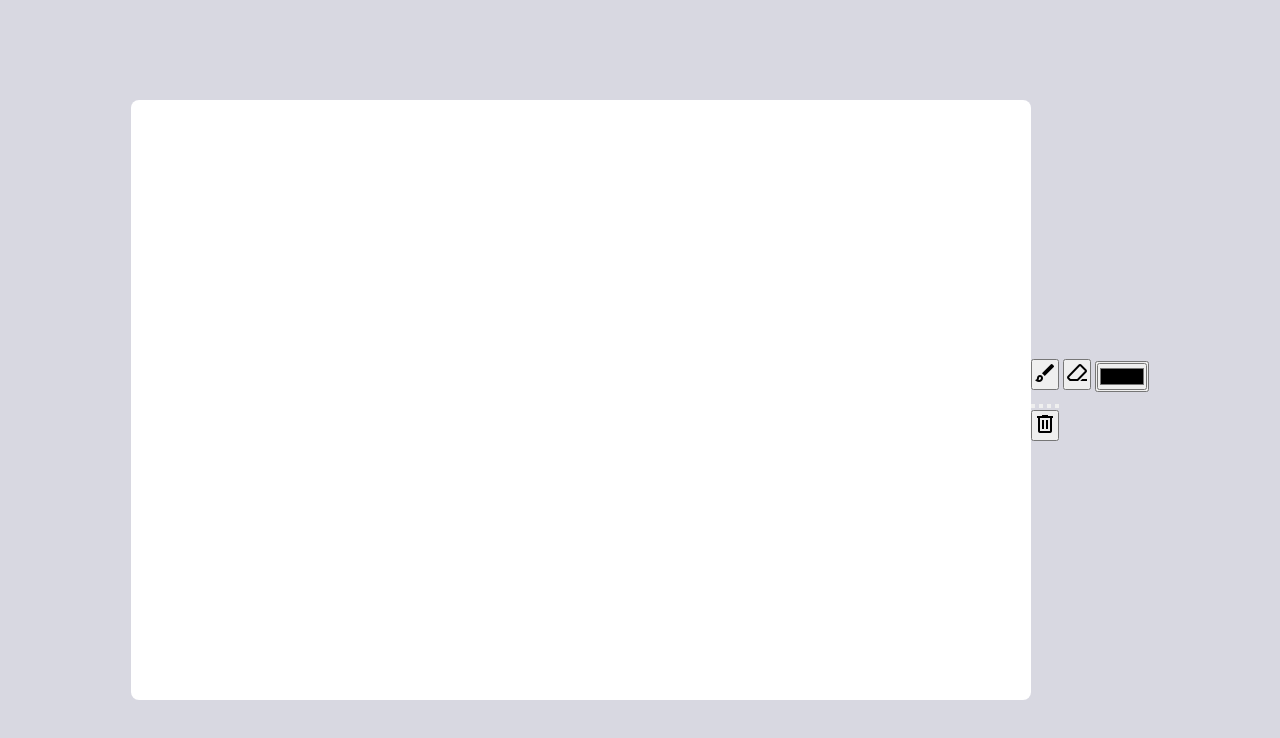
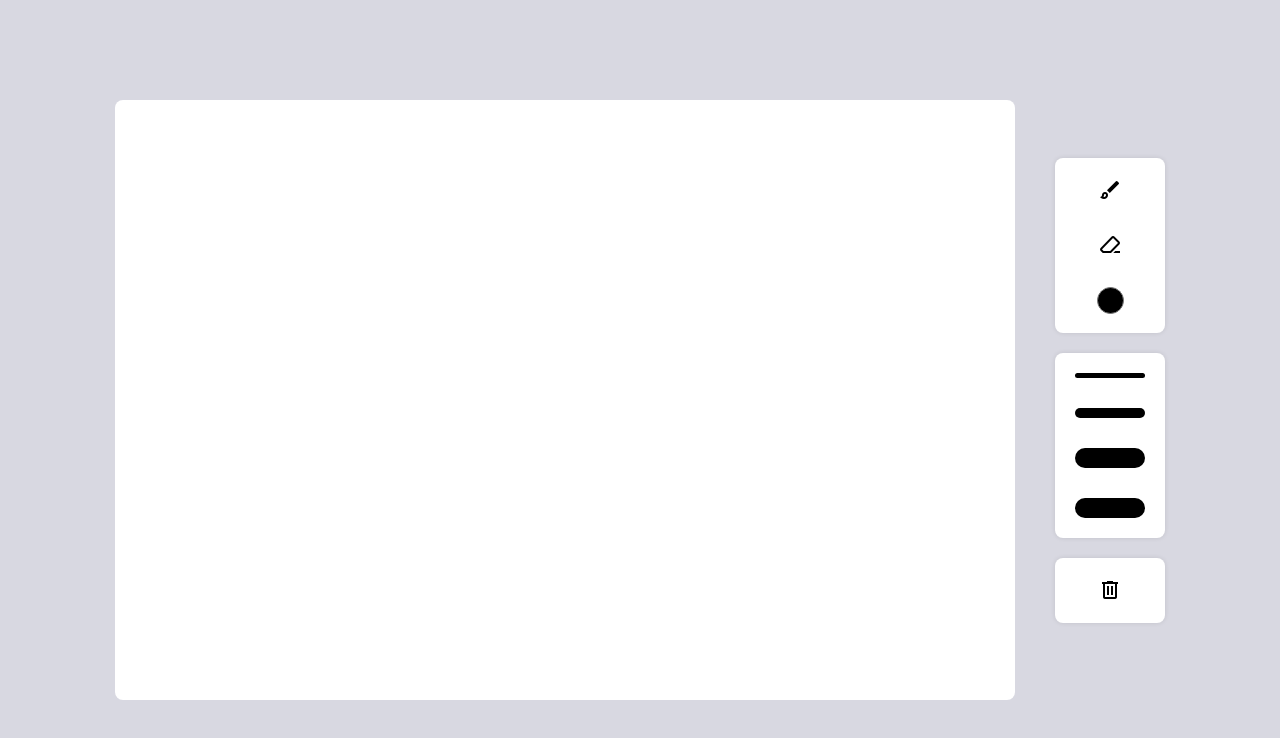
Before and after one commit to Andreysson-Araujo/myPaint, a plain HTML site: page index.html in a window 1280 px wide. Drawn offline with nearby package versions, Linux system fonts and the light colour scheme.

Commit message:
finalizando estilizacao

```diff
--- a/css/style.css
+++ b/css/style.css
@@ -21,3 +21,77 @@ canvas{
     align-items: center;
     justify-content: center;
 }
+.tool-box {
+    width: 110px;
+    background-color: #fff;
+    border-radius: 8px;
+    box-shadow: 0 0 5px rgba(0, 0, 0, 0.1);
+    margin-left: 40px;
+    padding: 10px;
+    display: flex;
+    flex-direction: column;
+    gap: 10px;
+    margin-bottom: 20px;
+}
+
+.button_tool, .button_size{
+    height: 45px;
+    border: none;
+    border-radius: 5px;
+    cursor: pointer;
+    display: flex;
+    align-items: center;
+    justify-content: center;
+    background: none;
+}
+
+.button_tool > span {
+    font-size: 1,8rem;
+}
+
+.button_tool :hover{
+    background-color: #f2f2f2;
+}
+
+.input_color{
+    width: 45px;
+    height: 45px;
+    border: none;
+    background: none;
+    cursor: pointer;
+    padding: 5px 7px;
+}
+
+.input_color::-webkit-color-swatch{
+    border-radius: 100px;
+}
+
+.button_size{
+    padding: 10px;
+    height: auto;
+}
+
+.button_size:hover{
+    background-color:#d8d8e1;
+}
+
+.button_size > span {
+    width: 100%;
+    background-color: #000;
+    border-radius: 100px;
+    height: 10px;
+    display: block;
+}
+
+.button_size[data-size="5"] > span{
+    height: 5px;
+}
+.button_size[data-size="10"] > span{
+    height: 10px;
+}
+.button_size[data-size="20"] > span{
+    height: 20px;
+}
+.button_size[data-size="30"] > span{
+    height: 30px;
+}
--- a/index.html
+++ b/index.html
@@ -23,7 +23,7 @@
             <span class="material-symbols-outlined"> ink_eraser </span>
           </button>
           <button class="button_tool">
-            <input type="color" class="input__color" />
+            <input type="color" class="input_color" />
           </button>
         </section>
 
--- a/js/script.js
+++ b/js/script.js
@@ -0,0 +1,15 @@
+//variaveis
+const canvas = document.querySelector("canvas");
+const ctx = canvas.getContext("2d");
+
+const inputColor = document.querySelector(".input_color")
+const tools = document.querySelectorAll(".button_tool")
+const sizeButton = document.querySelector(".button_size")
+const buttonClear = document.querySelector(".button_clear")
+
+let burshSize=10
+
+const draw = (x, y) => {
+    ctx.fillStyle = "#000"
+    ctx.fillRect(x,y, burshSize, burshSize)
+}
```
